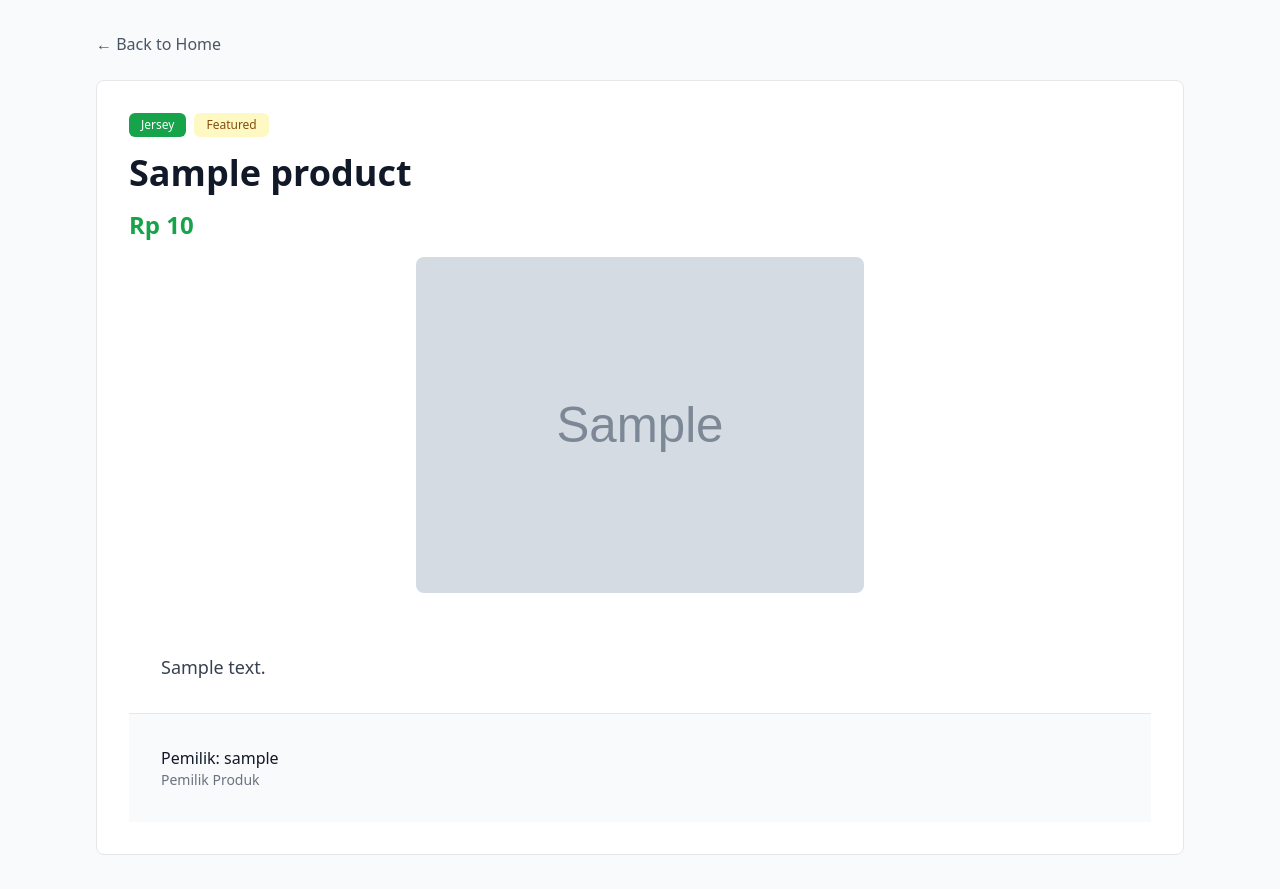
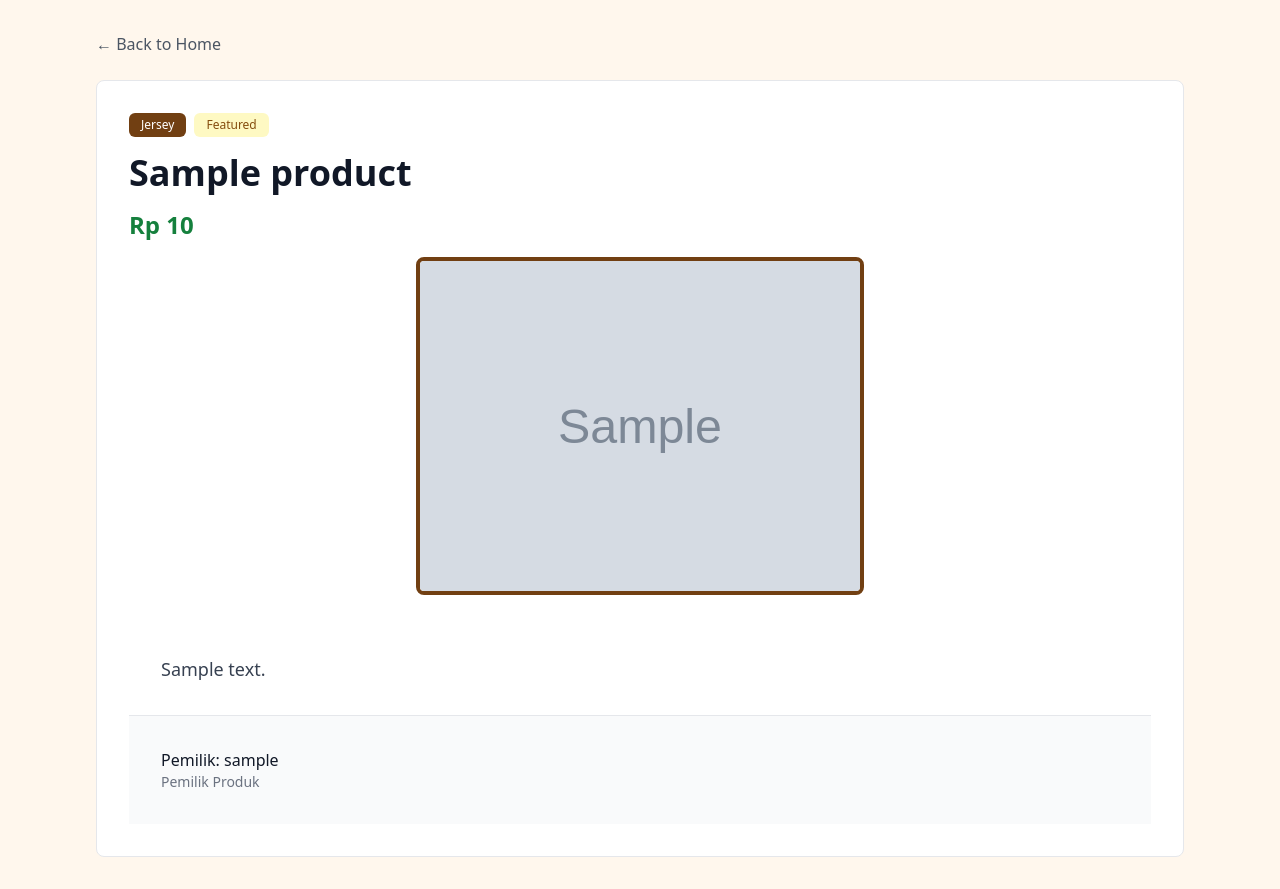
Before and after one commit to Gionado/tokoku, a Django app: page /product/1/ in a window 1280 px wide. Before the commit the page ends 855 px from the top, so only its background shows below. Run offline with Django 5.2, Linux system fonts and the light colour scheme; a user stored in the database is signed in; tables that the repository leaves empty hold one stand-in row (values such as "Sample post"); grey boxes marked "Sample" are stand-in pictures; some libraries are stand-ins or nearby versions.

Commit message:
Perbaikan warna

```diff
--- a/main/templates/card_product.html
+++ b/main/templates/card_product.html
@@ -1,5 +1,6 @@
 {% load static %}
-<article class="bg-red-50 rounded-lg border border-gray-200 hover:shadow-lg transition-shadow duration-300 overflow-hidden">
+<article class="bg-red-50 rounded-lg border-2 border-yellow-900 hover:shadow-lg transition-shadow duration-300 overflow-hidden">
+
   <!-- Thumbnail -->
   <div class="aspect-[16/9] relative overflow-hidden">
     {% if product.thumbnail %}
--- a/main/templates/product_detail.html
+++ b/main/templates/product_detail.html
@@ -6,7 +6,7 @@
 {% endblock meta %}
 
 {% block content %}
-<div class="bg-gray-50 w-full min-h-screen">
+<div class="bg-orange-50 w-full min-h-screen">
     <div class="max-w-6xl mx-auto px-4 sm:px-6 lg:px-8 py-8">
 
         <!-- Back Navigation -->
@@ -22,7 +22,7 @@
             <!-- Header -->
             <div class="p-6 sm:p-8">
                 <div class="flex flex-wrap items-center gap-2 mb-4">
-                    <span class="inline-flex items-center px-3 py-1 rounded-md text-xs font-medium bg-green-600 text-white">
+                    <span class="inline-flex items-center px-3 py-1 rounded-md text-xs font-medium bg-yellow-900 text-white">
                         {{ product.get_category_display }}
                     </span>
                     {% if product.is_featured %}
@@ -37,7 +37,7 @@
                 </h1>
 
                 <!-- Harga -->
-                <p class="text-2xl font-bold text-green-600 mb-4">
+                <p class="text-2xl font-bold text-green-700 mb-4">
                 Rp {{ product.price }}
                 </p>
 
@@ -48,7 +48,7 @@
             <div class="px-6 sm:px-8 flex justify-center">
             <img src="{{ product.thumbnail }}"
                 alt="{{ product.name }}"
-                class="max-w-md w-full h-auto rounded-lg object-contain">
+                class="max-w-md w-full h-auto rounded-lg object-contain border-4 border-yellow-900">
             </div>
             {% endif %}
 
```
